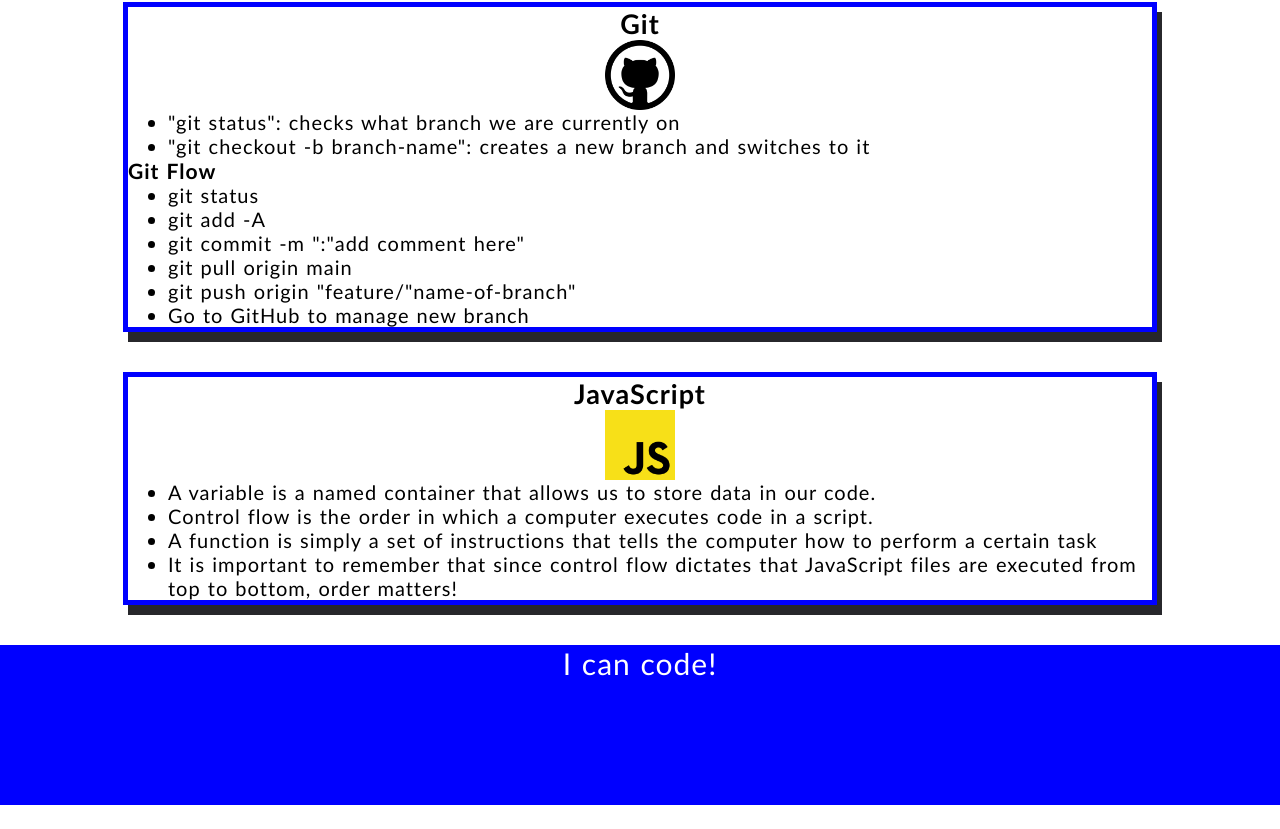
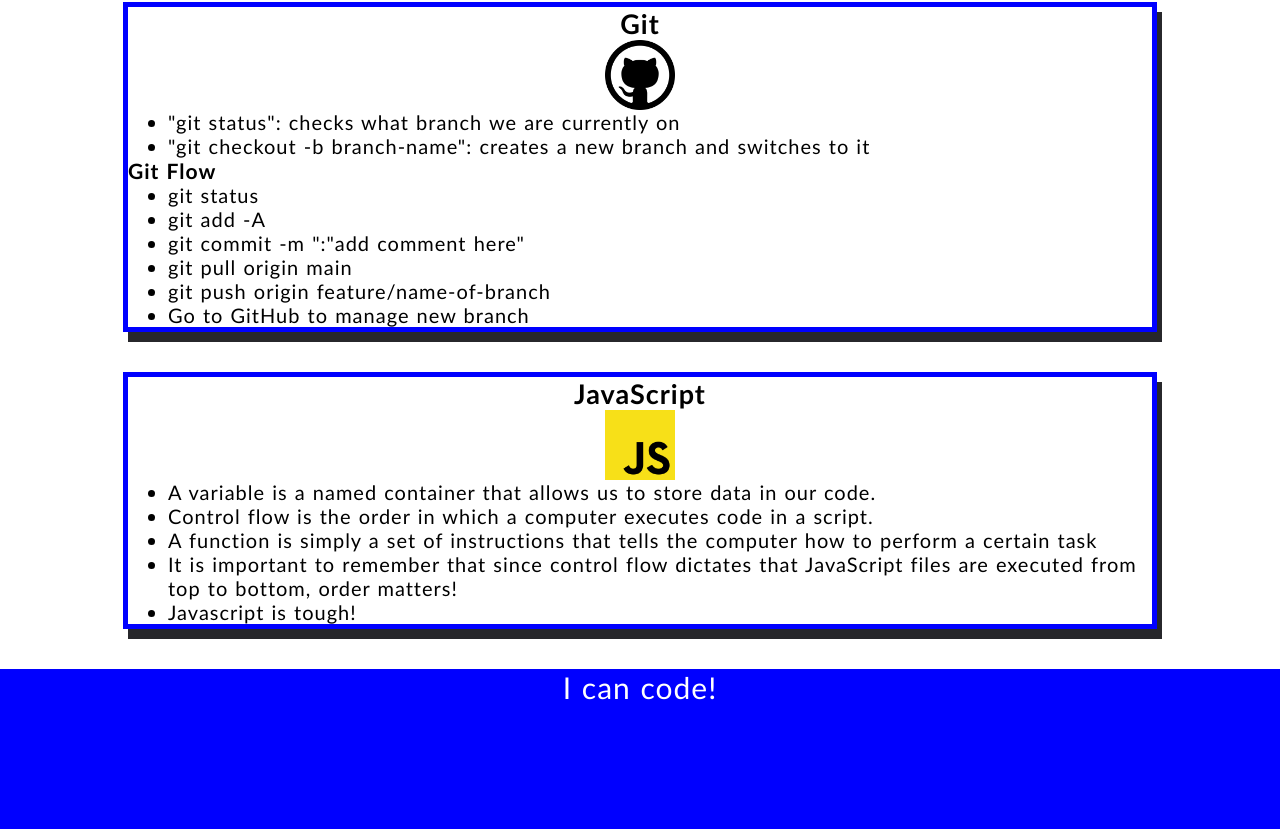
Before and after one commit to sethdaulton/prework-study-guide-3, a plain HTML site: page index.html in a window 1280 px wide. Shown: the part 888-1717 px from the top of the page. Before the commit the page ends 1693 px from the top, so only its background shows below. Drawn offline with Linux system fonts and the light colour scheme.

Commit message:
added index updates

```diff
--- a/index.html
+++ b/index.html
@@ -59,7 +59,7 @@
 <li>git add -A</li>
 <li>git commit -m ":"add comment here"</li>
 <li>git pull origin main</li>
-<li>git push origin "feature/"name-of-branch"</li>
+<li>git push origin feature/name-of-branch</li>
 <li>Go to GitHub to manage new branch</li>
         </ul>
       </section>
@@ -73,6 +73,7 @@
           <li>Control flow is the order in which a computer executes code in a script.</li>
         <li>A function is simply a set of instructions that tells the computer how to perform a certain task</li>
         <li>It is important to remember that since control flow dictates that JavaScript files are executed from top to bottom, order matters!</li>
+      <li>Javascript is tough!</li>
       </ul>
       </section>
 
```
